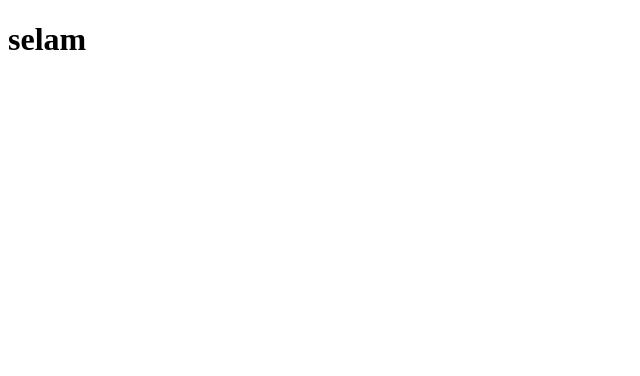
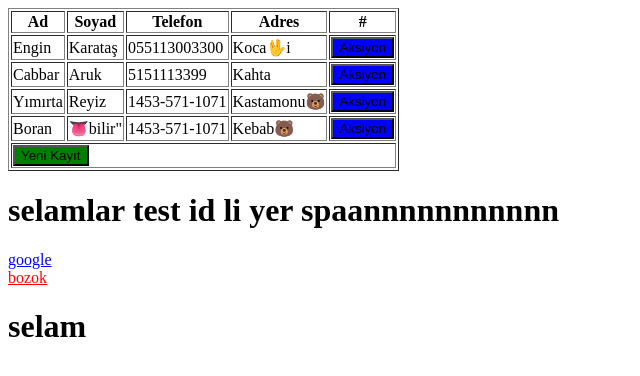
Before and after one commit to YOBU-Computer-Engineering/memory_training_game, a plain HTML site: page index.html in a window 1280 px wide. Shown: the whole page, without its empty margins (0-640 px from the left). Drawn offline with Linux system fonts and the light colour scheme.

Commit message:
week 7 b4 break

```diff
--- /dev/null
+++ b/css/custom.css
@@ -0,0 +1,15 @@
+a{
+    color: red;
+}
+
+a[target=_blank] {
+    color: blue;
+}
+
+button{
+    background-color: blue;
+}
+
+.ekleBtn{
+    background-color: green;
+}
--- a/index.html
+++ b/index.html
@@ -8,11 +8,66 @@
     <meta http-equiv="X-UA-Compatible" content="IE=edge" />
     <meta name="viewport" content="width=device-width, initial-scale=1.0" />
     <title>Merhaba</title>
-  </head>
+    <link rel="stylesheet" href="css/custom.css">  </head>
   <body>
-    <!--
-    cdn: content delivery network
-    -->
+
+    <!--yeni ders-->
+    <table border="1">
+      <tr>
+        <th>Ad</th>
+        <th>Soyad</th>
+        <th>Telefon</th>
+        <th>Adres</th>
+        <th>#</th>
+      </tr>
+      <tr>
+        <td class="adi">Engin</td>
+        <td>Karataş</td>
+        <td>055113003300</td>
+        <td>Koca🖖i</td>
+        <td><button>Aksiyon</button></td>
+      </tr>
+      <tr>
+        <td class="adi">Cabbar</td>
+        <td>Aruk</td>
+        <td>5151113399</td>
+        <td>Kahta</td>
+        <td><button>Aksiyon</button></td>
+      </tr>
+      <tr>
+        <td class="adi">Yımırta</td>
+        <td>Reyiz</td>
+        <td>1453-571-1071</td>
+        <td>Kastamonu🐻</td>
+        <td><button>Aksiyon</button></td>
+      </tr>
+      <tr>
+        <td class="adi">Boran</td>
+        <td>👅bilir"</td>
+        <td>1453-571-1071</td>
+        <td>Kebab🐻</td>
+        <td><button>Aksiyon</button></td>
+      </tr>
+      <tr>
+        <td colspan="5">
+            <button class="ekleBtn">Yeni Kayıt</button>
+        </td>
+      </tr>
+    </table>
+    <!--cdn: content delivery network-->
+
+    <h1 id="test">
+      selamlar test id li yer
+    <span class="name1 name2">spaannnnnnnnnnn</span>
+    </h1>
+
+    <a href="http://google.com" target="_blank">google</a>
+
+    <br>
+
+    <a href="http://bozok.com">bozok</a>
+
+
     <h1>selam</h1>
   </body>
   <script src="./js/jquery-3.6.0.min.js"></script>
--- a/js/custom.js
+++ b/js/custom.js
@@ -1,9 +1,29 @@
 $(document).ready(function () {
-    alert("sa")
+    $("button").click(function (e) {
+        e.preventDefault();//form nesnesi için kullanılıyor
 
-    $("h1").click(function (e) {
-        alert("sa")
-        e.preventDefault();
-        $("h1").css("color", "red");
-    })
+        $(this).parent().parent().find(".adi").css("background-color","red");
+        var icerik = $(this).parent().parent().find(".adi").text()
+        mesajGonder(icerik);
+
+        $("button").not(".ekleBtn").click(function (e) {
+            e.preventDefault();//form nesnesi için kullanılıyor
+            $(this).parent().parent().find(".adi").css("background-color","white");
+        });
+
+        $(".ekleBtn").click(function (e) {
+            $('table').append('<tr><td class="adi">'+icerik+'</td><td><button class="silBtn">Sil</button></td></tr>');
+        });
+    });
+
+
+    // $(".name2z").hide();
+    // $("h1").click(function (e) {
+    //     e.preventDefault();
+    //     $("h1").css("color", "red");
+    // })
 });
+
+function mesajGonder(deger){
+    alert(deger);
+}
```
